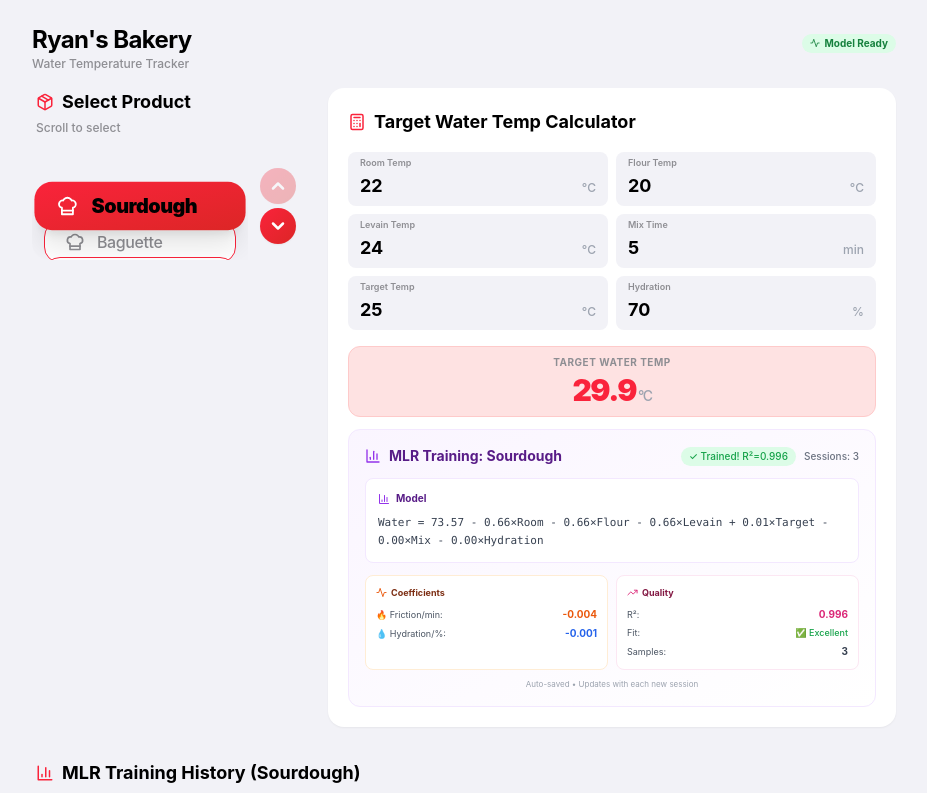
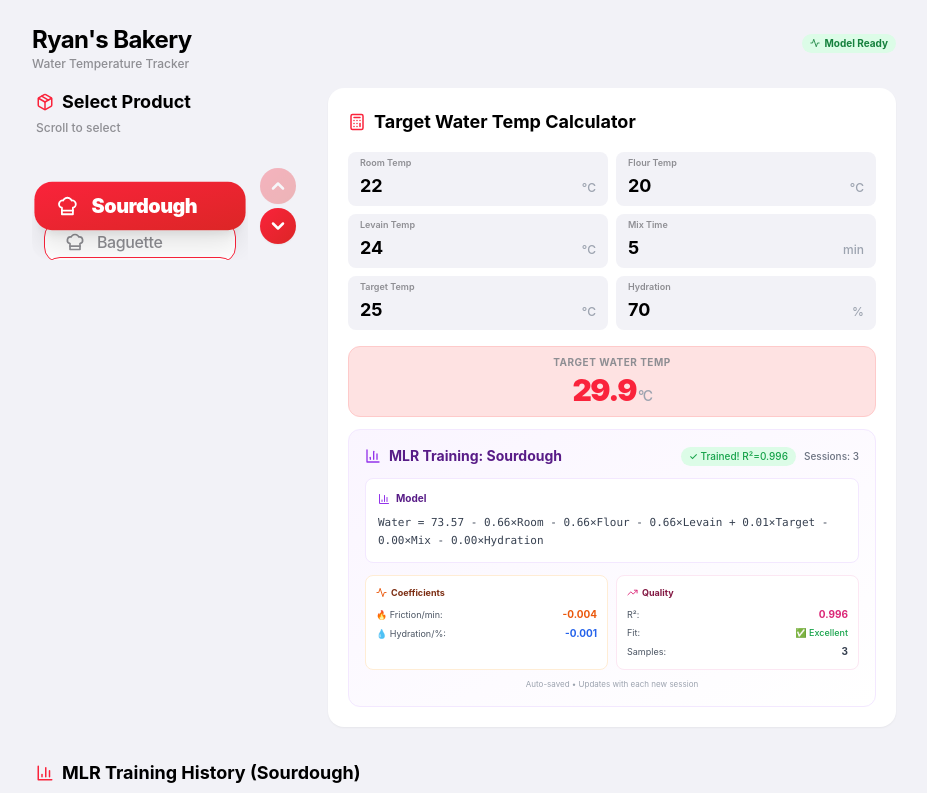
Before and after one commit to ghryan0000/dough-temp-tracker, a React (Vite) app: page / in a window 1280 px wide. Shown: the top 793 px of the page, without its empty margins (176-1103 px from the left). Built offline with nearby package versions, Linux system fonts and the light colour scheme.

Commit message:
Update Product Wheel visual style

```diff
--- a/dough-temp-tracker.tsx
+++ b/dough-temp-tracker.tsx
@@ -1007,7 +1007,7 @@ function ProductWheelSelector({ products, selectedProductId, setSelectedProductI
                 {/* Compact iOS Clock style cards */}
                 <div className={`w-[230px] mx-3 px-5 py-2 rounded-2xl flex items-center gap-3 justify-start transition-all duration-300 ease-out origin-center
                     ${isSelected
-                    ? 'bg-gradient-to-br from-apple-red to-red-600 scale-110 shadow-xl z-10'
+                    ? 'bg-gradient-to-br from-apple-red to-red-600 scale-110 shadow-xl z-10 text-white'
                     : 'bg-white border border-apple-red text-apple-gray hover:text-black hover:scale-105'
                   }`}>
 
```
